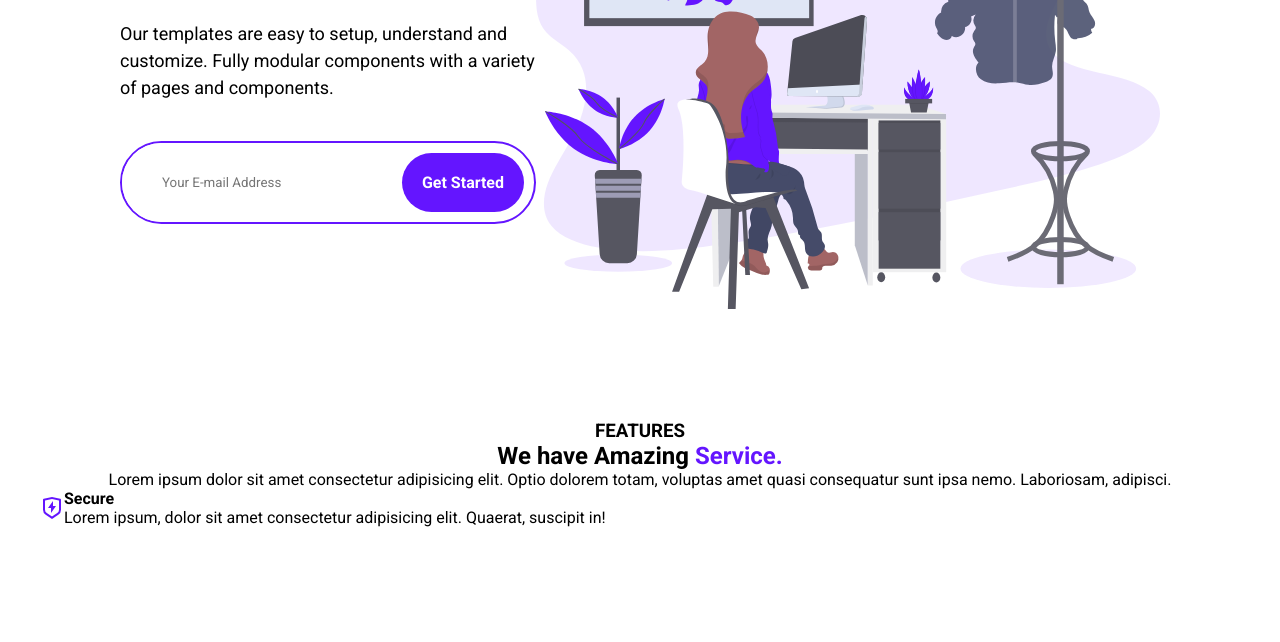
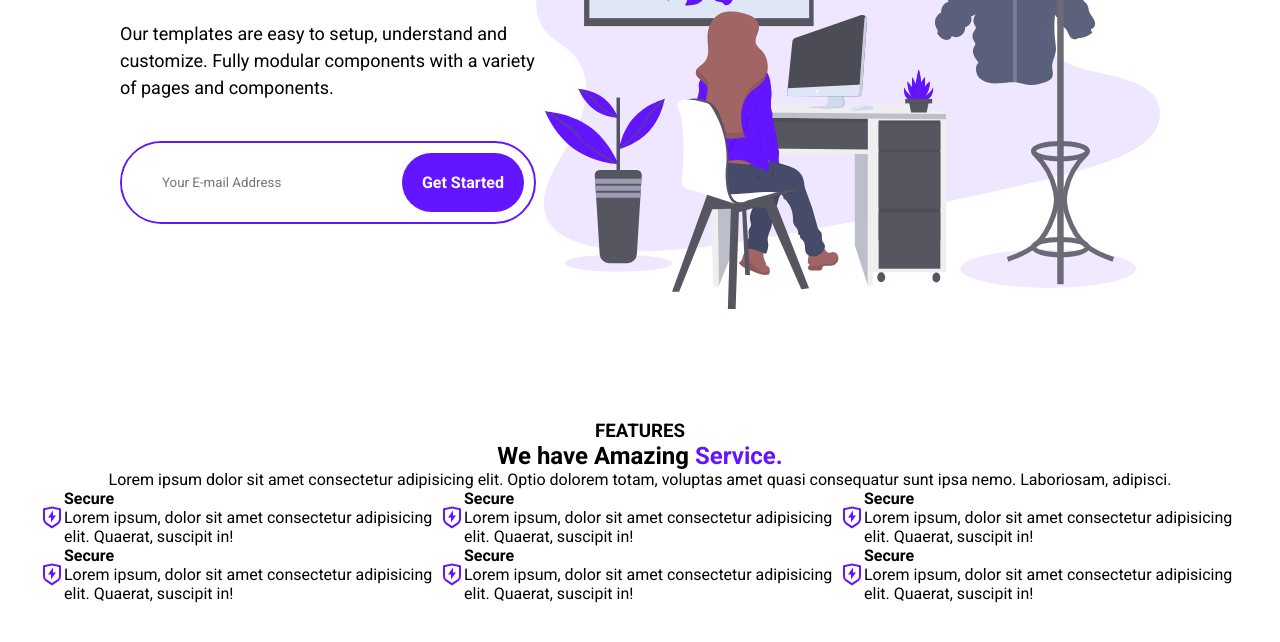
Before and after one commit to Gflores101k/projectwebsite001, a plain HTML site: page index.html in a window 1280 px wide. Shown: the part 390-1032 px from the top of the page. Before the commit the page ends 997 px from the top, so only its background shows below. Drawn offline with Linux system fonts and the light colour scheme.

Commit message:
Add files via upload
updated services layout

```diff
--- a/index.html
+++ b/index.html
@@ -56,14 +56,39 @@
         <h2> We have Amazing <span class="purple">Service.</span></h2>
         <p>Lorem ipsum dolor sit amet consectetur adipisicing elit. Optio dolorem totam, voluptas amet quasi consequatur sunt ipsa nemo. Laboriosam, adipisci.</p>
       </div>
-      <div class="SixFeatures__features">
-        <div class="feature__icon-description"> <img src="./assets/shield-icon.daefe14b.svg" alt="">
-          <div class="feature_description">
+      <div class="SixFeatures__services">
+        <div class="SixFeatures__service"> <img src="./assets/shield-icon.daefe14b.svg" alt="">
+          <div class="SixFeatures_description">
+              <h4>Secure</h4>
+              <p>Lorem ipsum, dolor sit amet consectetur adipisicing elit. Quaerat, suscipit in!</p>
+          </div>
+        </div><div class="SixFeatures__service"> <img src="./assets/shield-icon.daefe14b.svg" alt="">
+          <div class="SixFeatures_description">
+              <h4>Secure</h4>
+              <p>Lorem ipsum, dolor sit amet consectetur adipisicing elit. Quaerat, suscipit in!</p>
+          </div>
+        </div><div class="SixFeatures__service"> <img src="./assets/shield-icon.daefe14b.svg" alt="">
+          <div class="SixFeatures_description">
+              <h4>Secure</h4>
+              <p>Lorem ipsum, dolor sit amet consectetur adipisicing elit. Quaerat, suscipit in!</p>
+          </div>
+        </div><div class="SixFeatures__service"> <img src="./assets/shield-icon.daefe14b.svg" alt="">
+          <div class="SixFeatures_description">
+              <h4>Secure</h4>
+              <p>Lorem ipsum, dolor sit amet consectetur adipisicing elit. Quaerat, suscipit in!</p>
+          </div>
+        </div><div class="SixFeatures__service"> <img src="./assets/shield-icon.daefe14b.svg" alt="">
+          <div class="SixFeatures_description">
+              <h4>Secure</h4>
+              <p>Lorem ipsum, dolor sit amet consectetur adipisicing elit. Quaerat, suscipit in!</p>
+          </div>
+        </div><div class="SixFeatures__service"> <img src="./assets/shield-icon.daefe14b.svg" alt="">
+          <div class="SixFeatures_description">
               <h4>Secure</h4>
               <p>Lorem ipsum, dolor sit amet consectetur adipisicing elit. Quaerat, suscipit in!</p>
           </div>
         </div>
-      </div><!--features-->
+      </div><!--services-->
 
     </div> <!--Row-->
 
--- a/styles.css
+++ b/styles.css
@@ -188,7 +188,17 @@ FEATURES
     text-align: center;
 }
 
-.feature__icon-description{
+.SixFeatures__services{
     display: flex;
     flex-wrap: wrap;
 }
+
+.SixFeatures__service{
+    display: flex;
+    width: calc(100% / 3);
+}
+
+.SixFeatures__description{
+display: flex;
+flex-direction: column;
+}
```
